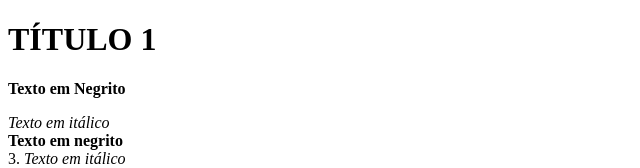
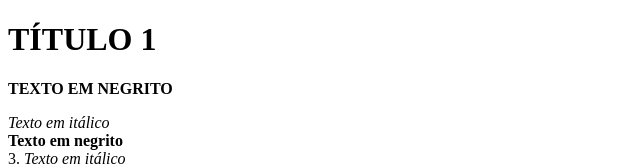
Before and after one commit to airtonst/aulagithub, a plain HTML site: page aula1.html in a window 1280 px wide. Shown: the top 168 px of the page, without its empty margins (0-640 px from the left). Drawn offline with Linux system fonts and the light colour scheme.

Commit message:
Feito segunda alteração

```diff
--- a/aula1.html
+++ b/aula1.html
@@ -9,7 +9,7 @@
 <body>
 
 <h1>TÍTULO 1</h1>
-<b>Texto em Negrito</b><br>
+<b>TEXTO EM NEGRITO</b><br>
 <p>
    <i>Texto em itálico</i><br>
    <b>Texto em negrito</b><br>
```
